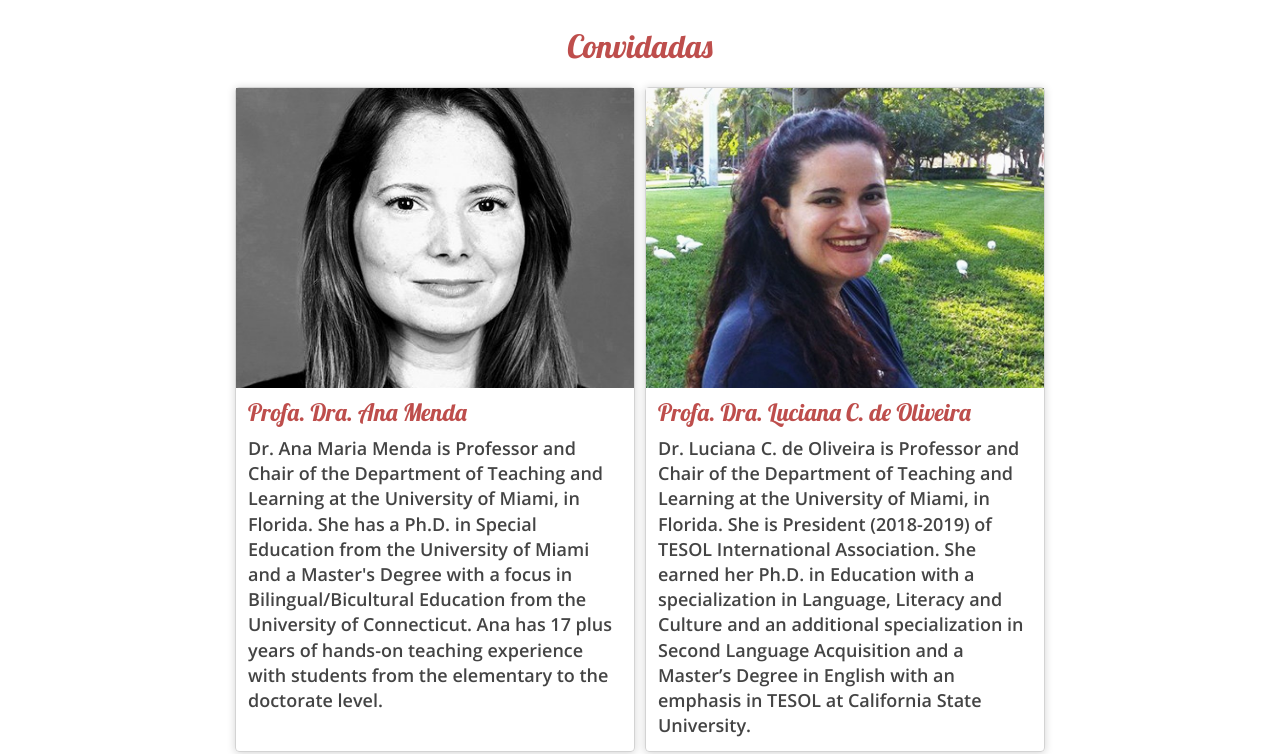
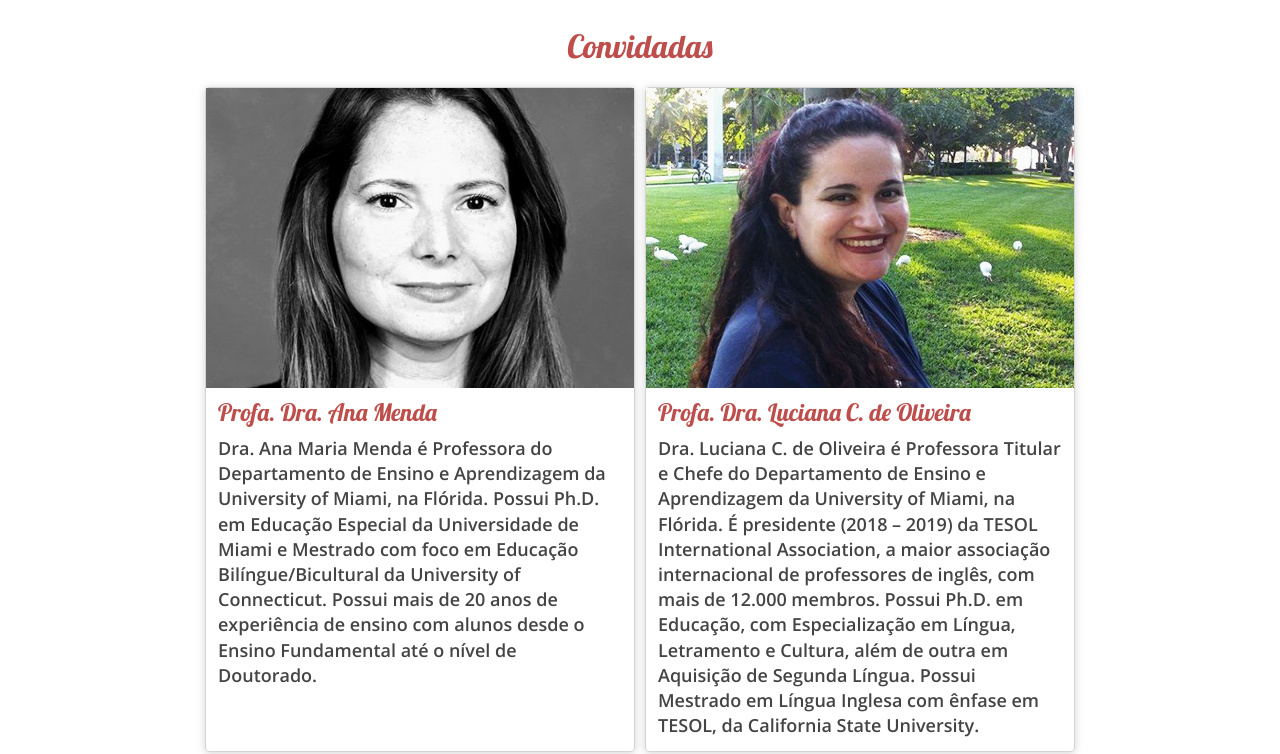
Before and after one commit to OPAI/sfd-2018, a website: page app/index.html in a window 1280 px wide. Shown: the part 1968-2722 px from the top of the page. Drawn offline with nearby package versions, Linux system fonts and the light colour scheme; files that its build step writes are made by us from their sources.

Commit message:
Updating Invited Section text

```diff
--- a/app/index.html
+++ b/app/index.html
@@ -89,7 +89,7 @@
                 <div class="card-photo" style="background-image: url(images/profa-dra-ana-menda.jpg)"></div>
                 <h2 class="card-title">Profa. Dra. Ana Menda</h2>
                 <div class="card-content">
-                    Dr. Ana Maria Menda is Professor and Chair of the Department of Teaching and Learning at the University of Miami, in Florida.  She has a Ph.D. in Special Education from the University of Miami and a Master's Degree with a focus in Bilingual/Bicultural Education from the University of Connecticut. Ana has 17 plus years of hands-on teaching experience with students from the elementary to the doctorate level.
+                    Dra. Ana Maria Menda é Professora do Departamento de Ensino e Aprendizagem da University of Miami, na Flórida. Possui Ph.D. em Educação Especial da Universidade de Miami e Mestrado com foco em Educação Bilíngue/Bicultural da University of Connecticut. Possui mais de 20 anos de experiência de ensino com alunos desde o Ensino Fundamental até o nível de Doutorado.
                 </div>
             </div>
 
@@ -97,7 +97,7 @@
                 <div class="card-photo" style="background-image: url(images/profa-dra-luciana-de-oliveira.jpg)"></div>
                 <h2 class="card-title">Profa. Dra. Luciana C. de Oliveira</h2>
                 <div class="card-content">
-                    Dr. Luciana C. de Oliveira is Professor and Chair of the Department of Teaching and Learning at the University of Miami, in Florida. She is President (2018-2019) of TESOL International Association. She earned her Ph.D. in Education with a specialization in Language, Literacy and Culture and an additional specialization in Second Language Acquisition and a Master’s Degree in English with an emphasis in TESOL at California State University.
+                    Dra. Luciana C. de Oliveira é Professora Titular e Chefe do Departamento de Ensino e Aprendizagem da University of Miami, na Flórida. É presidente (2018 – 2019) da TESOL International Association, a maior associação internacional de professores de inglês, com mais de 12.000 membros. Possui Ph.D. em Educação, com Especialização em Língua, Letramento e Cultura, além de outra em Aquisição de Segunda Língua. Possui Mestrado em Língua Inglesa com ênfase em TESOL, da California State University.
                 </div>
             </div>
         </div>
--- a/app/styles/_general.scss
+++ b/app/styles/_general.scss
@@ -81,7 +81,7 @@ a {
 
 .card {
     width: 90%;
-    max-width: 400px;
+    max-width: 430px;
     border: 1px solid lightgray;
     border-radius: 4px;
     margin: 5px;
```
